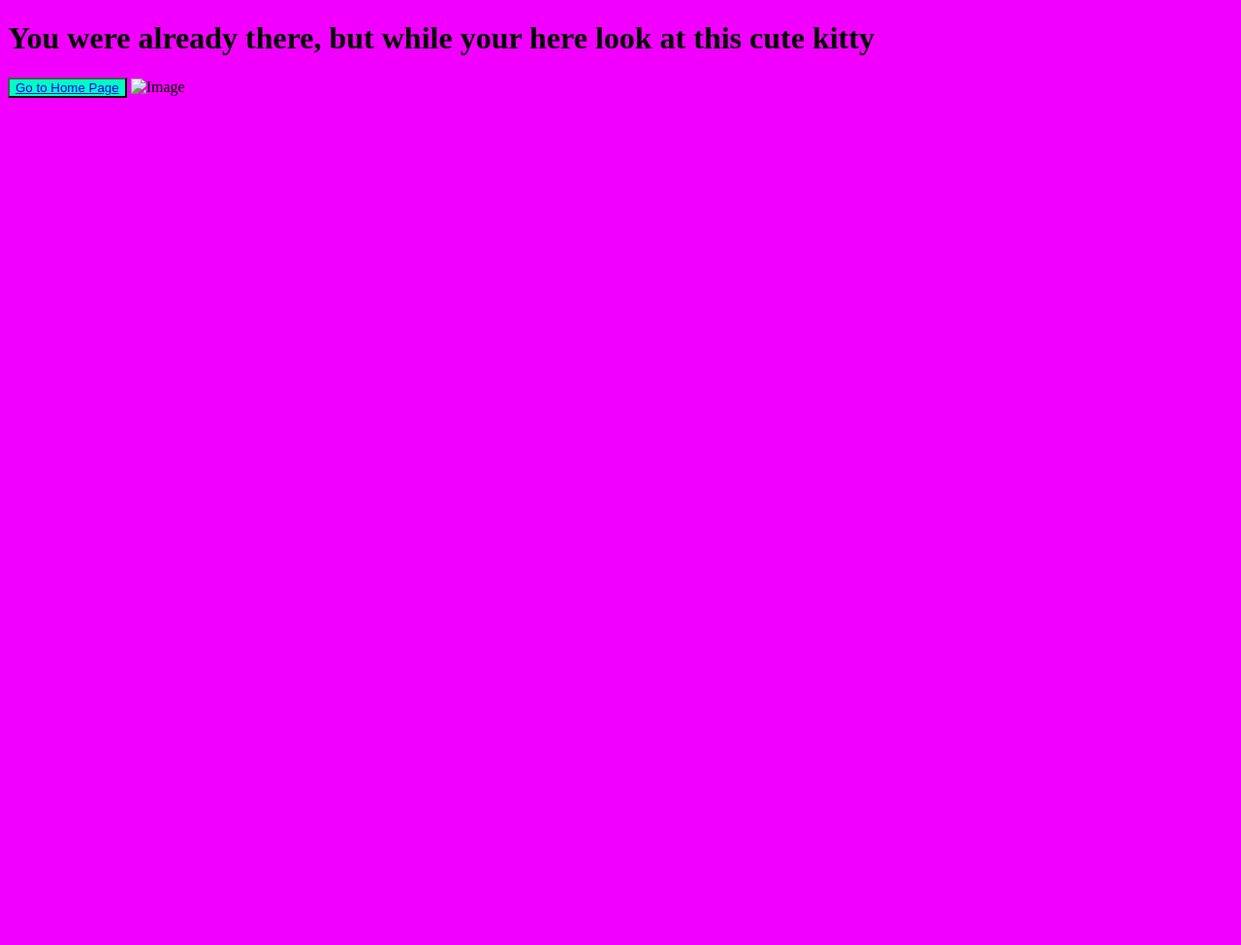
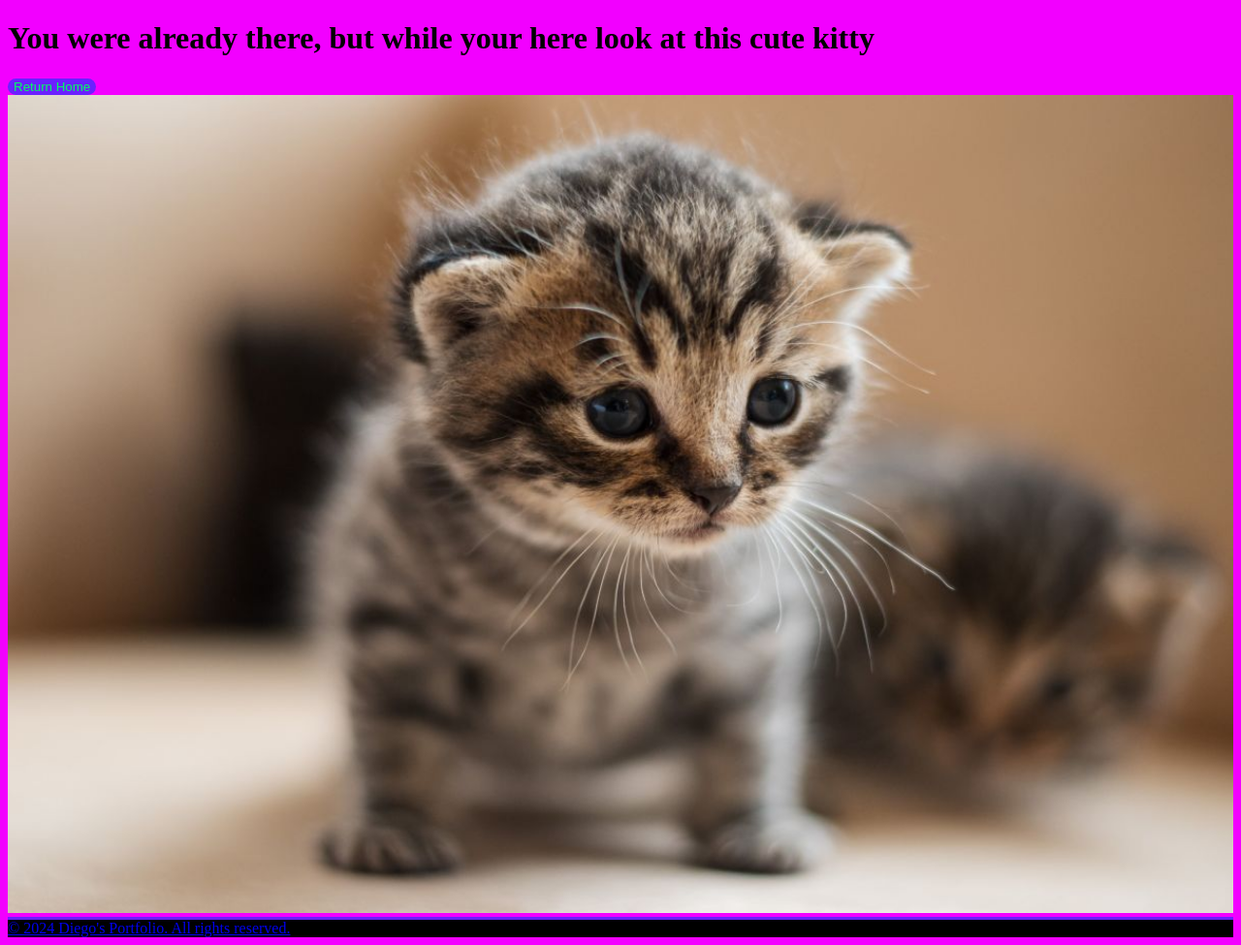
Before and after one commit to Digz1611/My-Portfolio, a plain HTML site: page Random/random.html in a window 1280 px wide. Shown: the whole page at 97% size. Before the commit the page ends 800 px from the top, so only its background shows below. Drawn offline with Linux system fonts and the light colour scheme.

Commit message:
footer complete

```diff
--- a/Indexmain/p-styles.css
+++ b/Indexmain/p-styles.css
@@ -4,8 +4,9 @@
 }
 p {
   font-family: 'Arial', sans-serif;
-  background-color: #4c00ff;
-  color: #00ff66;
+  background-color: rgb(107, 32, 255);
+  color: #00ff73;
+  cursor: default;
 }
 
 body {
--- a/Random/random.html
+++ b/Random/random.html
@@ -8,16 +8,44 @@
 <body style="background-color: #f200ff;">
     <h1>You were already there, but while your here look at this cute kitty</h1>
 
-    <button id="homeButton"><a href="../index.html">Go to Home Page</a></button>
+    <button id="homeButton">Return Home</button>
+    <script>
+        document.getElementById('homeButton').addEventListener('click', () => {
+            window.location.href = href = "https://digz1611.github.io/My-Portfolio/";
+        });
+    </script>
+    <style>
+        #homeButton {
+            background-color: rgb(107, 32, 255);
+            color: #00ff62;
+            text-align: center;
+            border: none;
+            border-top-right-radius: 22px;
+            border-bottom-right-radius: 22px;
+            border-top-left-radius: 22px;
+            border-bottom-left-radius: 22px;
+            cursor: pointer;
+        }
 
-
-    <style>
-        button {
-            background-color: #00ffc3;
-            color: #00ff66;
+        #homeButton:hover {
+            background-color: #00ff73;
+            color: rgb(107, 32, 255);
+            transition: 0.75s;
         }
     </style>
 
-<img src="../Images/catcute.jpg" class="img-responsive" style="width:100%" alt="Image">
+<img src="catcute.jpg" class="img-responsive" style="width:100%" alt="Image">
+
+<style>
+    footer {
+      border-top: 3px solid rgb(107, 32, 255);
+      background-color: black;
+    }
+  </style>
+  <footer>
+    <div class="container text-center">
+      <p3><a href="https://github.com/Digz1611" class="white-text">&copy; 2024 Diego's Portfolio. All rights reserved.</a></p3>
+    </div>
+  </footer>
 </body>
 </html>
```
Also changed, not shown: NavBar/About/about.html (+13 -5 lines), NavBar/Contact/contact.html (+8 -4 lines), index.html (+6 -2 lines), notes.txt (+14 -0 lines).
